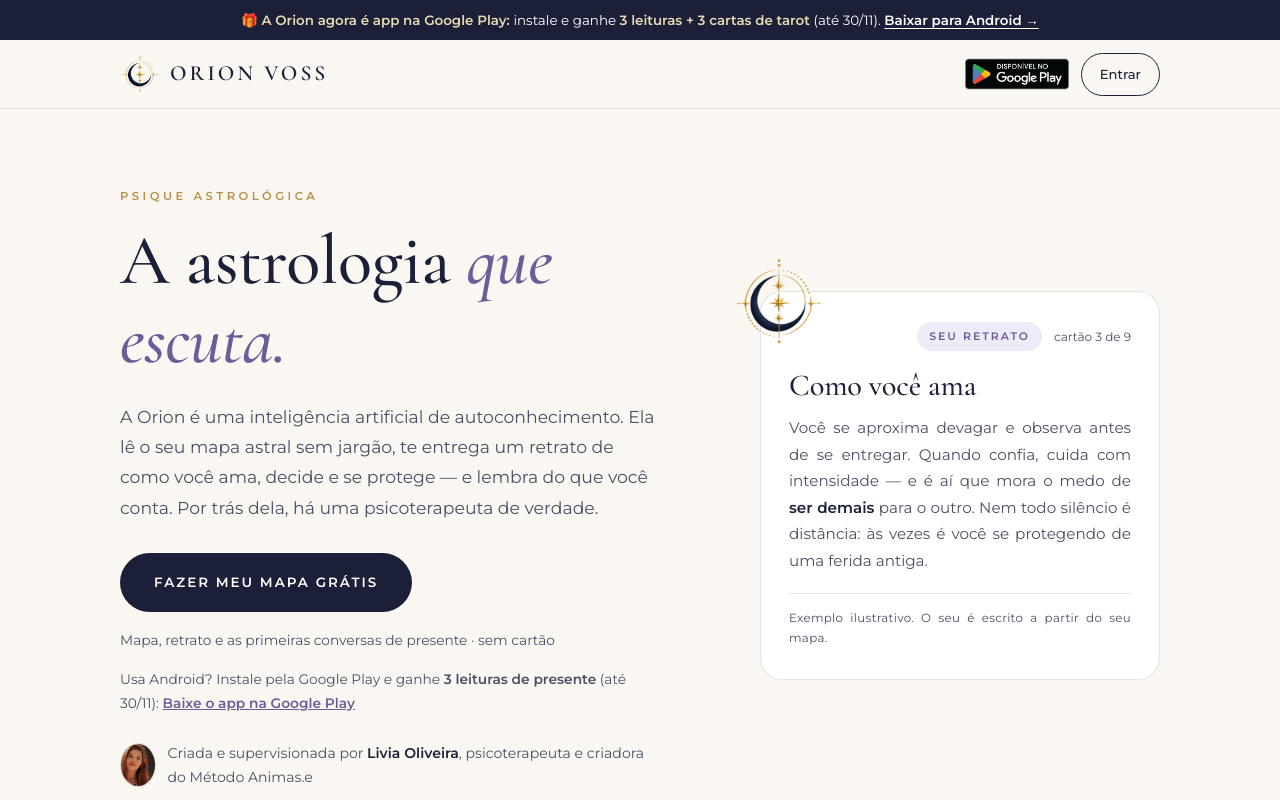
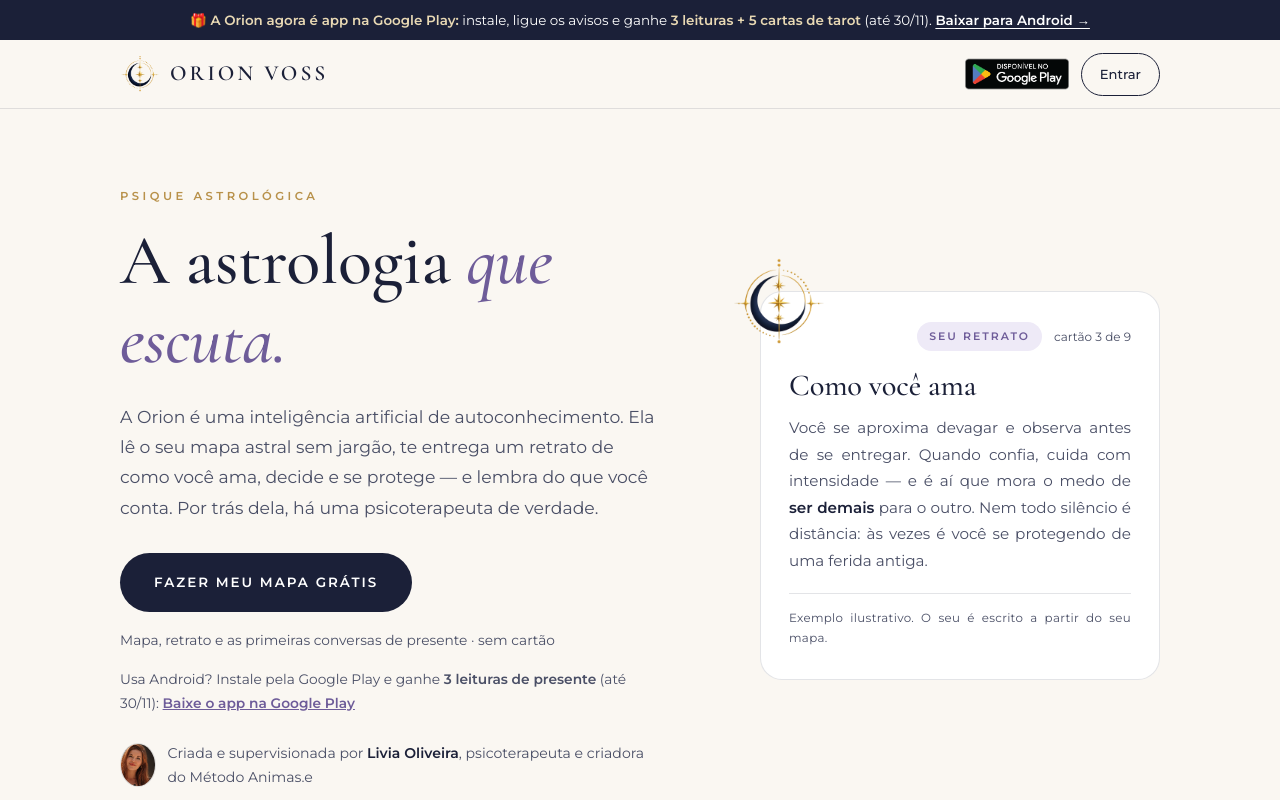
Before and after one commit to emporioreibh-del/orion-landing, a plain HTML site: page index.html in a window 1280 px wide. Shown: the top 800 px of the page. Drawn offline with nearby package versions, Linux system fonts and the light colour scheme.

Commit message:
Site: presente agora e 3 leituras + 5 cartas, com avisos ligados (ate 30/11)
Co-Authored-By: Claude Opus 5.5 <noreply@anthropic.com>

Claude-Session: https://claude.ai/code/session_013JfMxhEcaJEoHPpuPCbeGH

```diff
--- a/index.html
+++ b/index.html
@@ -218,7 +218,7 @@
 
 <!-- ============================== 0. FAIXA GOOGLE PLAY (01/11/2026) ============================== -->
 <div class="faixa-play so-android">
-  <span class="com-presente">🎁 <b>A Orion agora é app na Google Play:</b> instale e ganhe <b>3 leituras + 3 cartas de tarot</b> (até 30/11).</span><span class="sem-presente" hidden>✨ <b>Novidade:</b> a Orion agora está na <b>Google Play</b>.</span> <a class="link-play" data-onde="faixa" href="https://play.google.com/store/apps/details?id=br.com.orionvoss.app&referrer=utm_source%3Dsite%26utm_medium%3Dfaixa">Baixar para Android →</a>
+  <span class="com-presente">🎁 <b>A Orion agora é app na Google Play:</b> instale, ligue os avisos e ganhe <b>3 leituras + 5 cartas de tarot</b> (até 30/11).</span><span class="sem-presente" hidden>✨ <b>Novidade:</b> a Orion agora está na <b>Google Play</b>.</span> <a class="link-play" data-onde="faixa" href="https://play.google.com/store/apps/details?id=br.com.orionvoss.app&referrer=utm_source%3Dsite%26utm_medium%3Dfaixa">Baixar para Android →</a>
 </div>
 
 <!-- ============================== 1. TOPO ============================== -->
```
